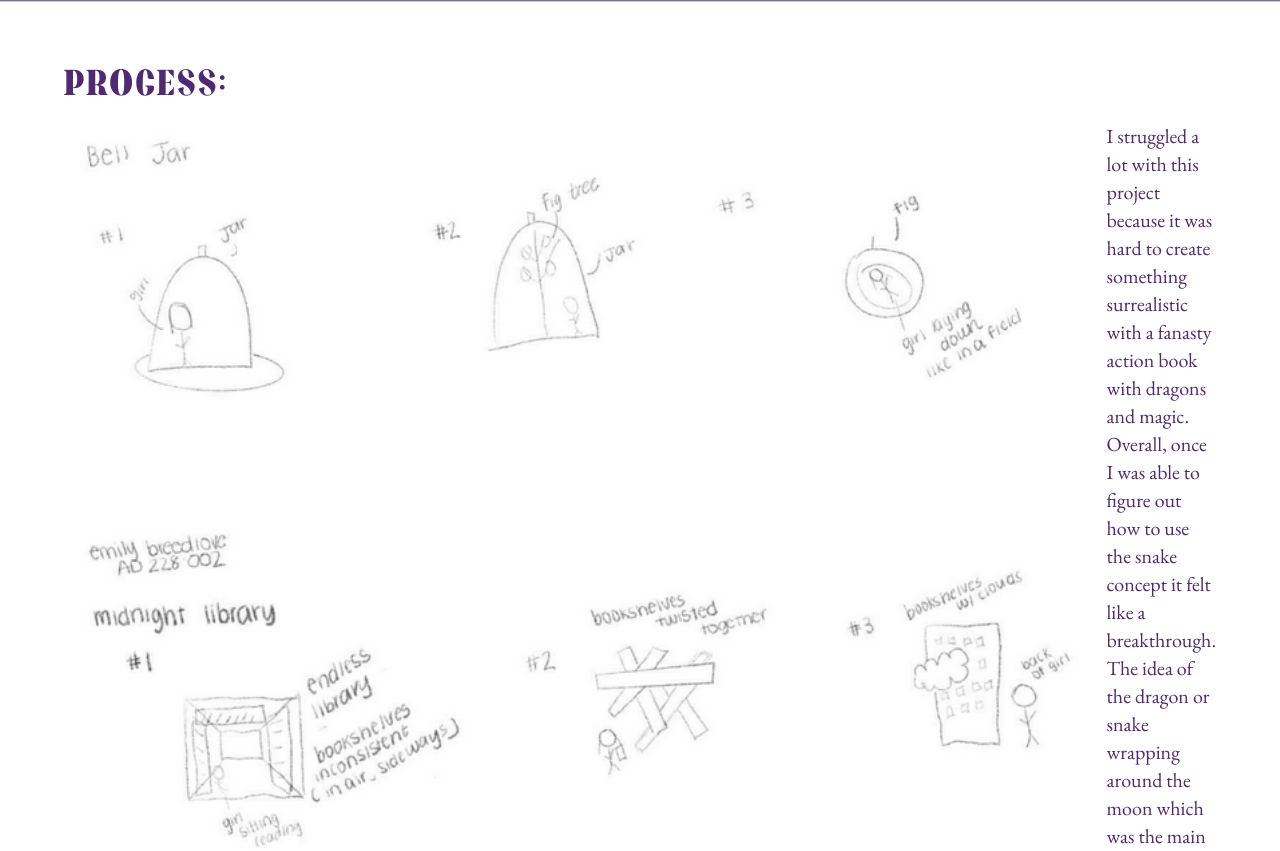
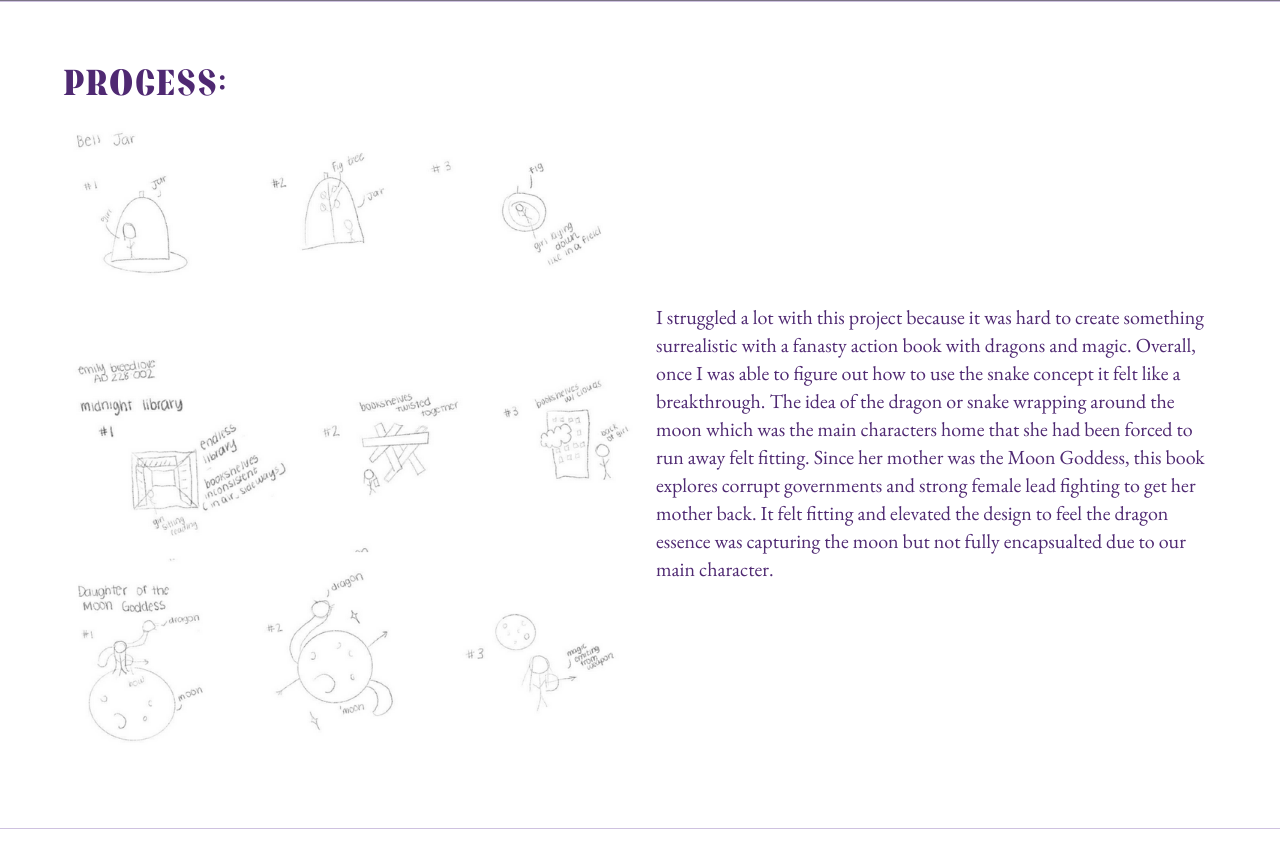
Before and after one commit to TonyVudis/portfolio, a Flask app: page /Gallery/Movieposter in a window 1280 px wide. Shown: the part 599-1450 px from the top of the page. Run offline with Flask 3, Linux system fonts and the light colour scheme; some libraries are stand-ins or nearby versions.

```diff
--- a/templates/Movieposter.html
+++ b/templates/Movieposter.html
@@ -55,7 +55,7 @@
     <div class="w-full border-t border-[#CEC2E0] px-4 md:px-16 py-4 md:py-16" data-aos="fade-up">
         <p class="text-xl md:text-4xl font-megina tracking-widest uppercase text-[#4F2972] mb-4">Process:</p>
         <div class="flex flex-col md:flex-row gap-2 md:gap-4">
-            <div class="w-full">
+            <div class="w-full md:w-1/2">
                 <img src="{{ url_for('static', filename='images/MoviepProj/Process1.png') }}" alt="Process 1" class="w-full object-cover mb-4">
                 <img src="{{ url_for('static', filename='images/MoviepProj/Process2.png') }}" alt="Process 2" class="w-full object-cover mb-4">
             </div>
```
